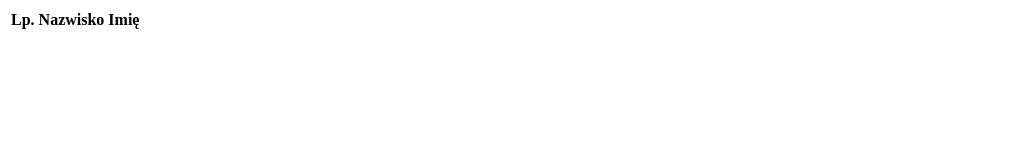
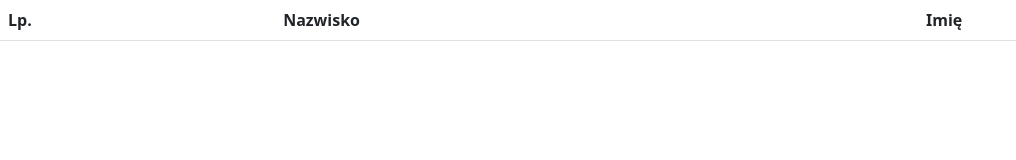
Before and after one commit to ChesterVip/zadanie_5_Mariusz_Sokolowski, a plain HTML site: page index.html in a window 1280 px wide. Shown: the whole page, without its empty margins (0-1016 px from the left). Drawn offline with nearby package versions, Linux system fonts and the light colour scheme.

Commit message:
bootstrap added with table accent (".table-striped")

```diff
--- a/index.html
+++ b/index.html
@@ -5,10 +5,12 @@
     <meta http-equiv="X-UA-Compatible" content="IE=edge">
     <meta name="viewport" content="width=device-width, initial-scale=1.0">
     <link rel="stylesheet" href="css/style.css">
+    <link href="https://cdn.jsdelivr.net/npm/bootstrap@5.1.3/dist/css/bootstrap.min.css" rel="stylesheet" integrity="sha384-1BmE4kWBq78iYhFldvKuhfTAU6auU8tT94WrHftjDbrCEXSU1oBoqyl2QvZ6jIW3" crossorigin="anonymous">
+
     <title>HTML</title>
 </head>
 <body>
-    <table>
+    <table class="table table-striped table-hover">
         <thead>
             <tr>
                 <th>Lp.</th>
```
